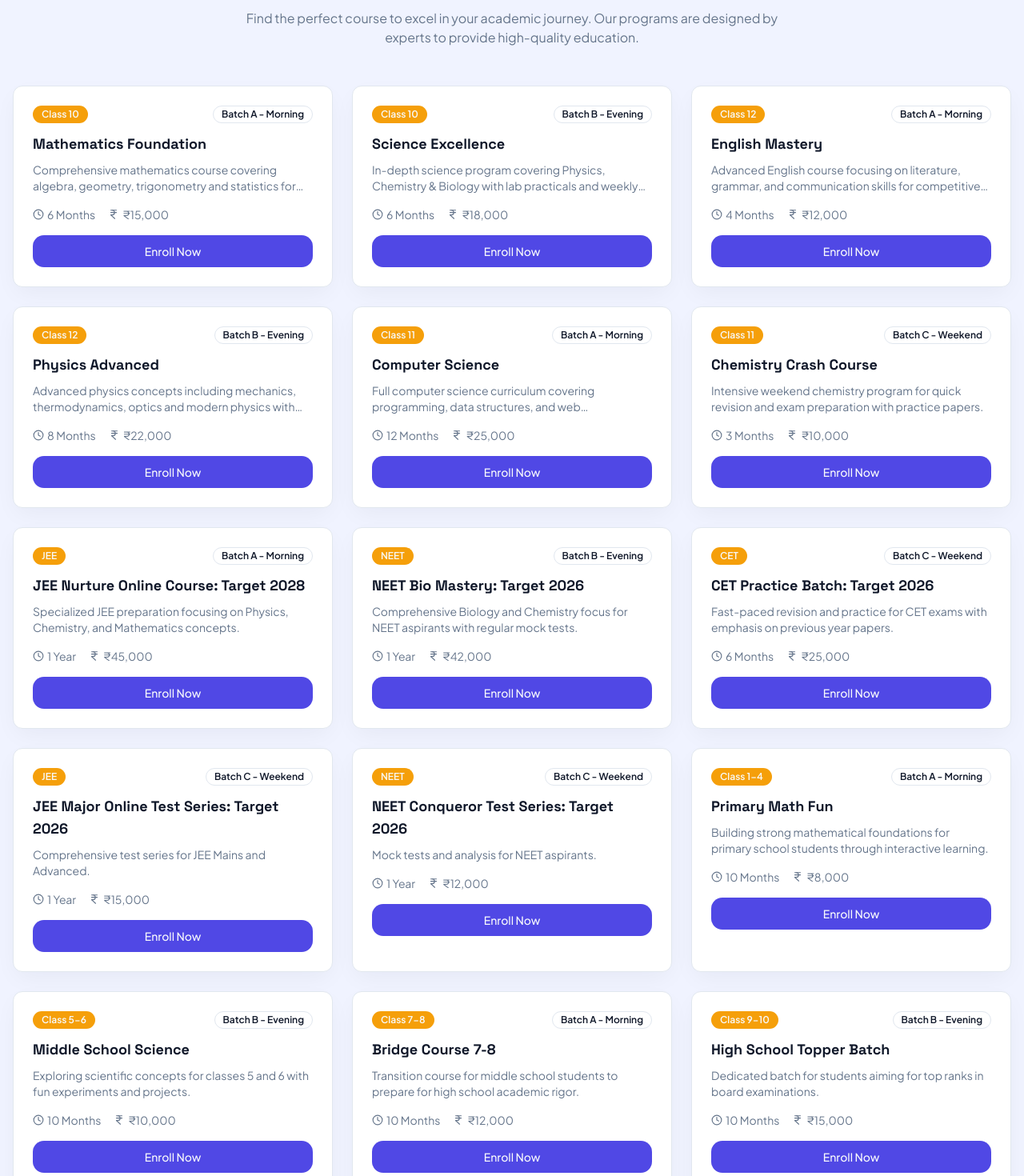
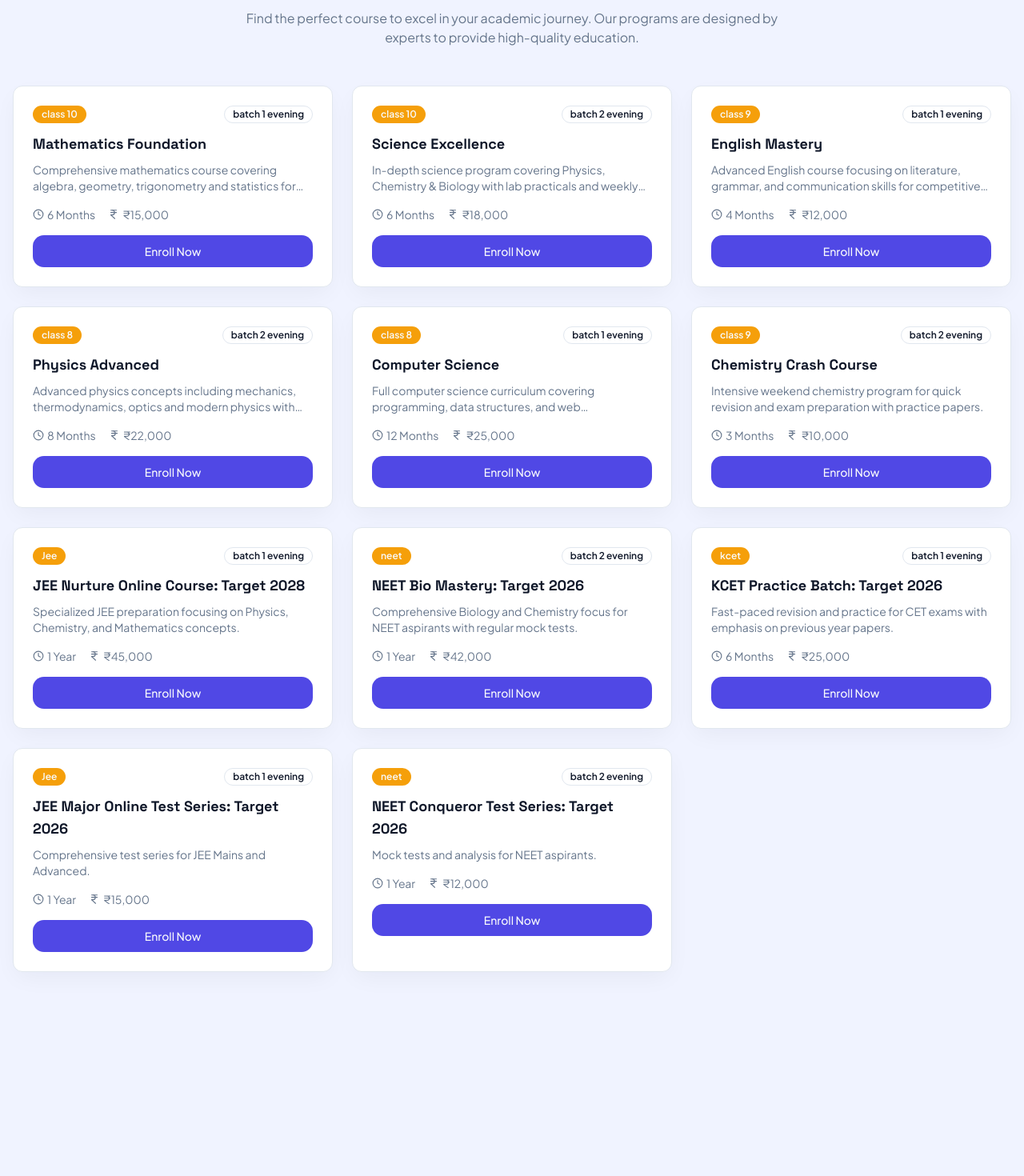
Before and after one commit to NikRAJ562877/Vidyastra, a React (Vite) app: page /enroll in a window 1280 px wide. Shown: the part 200-1670 px from the top of the page at 80% size. After the commit the page ends 1447 px from the top, so only its background shows below. Built offline with nearby package versions, Linux system fonts and the light colour scheme; the HTML template or start-up script is replaced by a standard one.

Commit message:
lots of change

```diff
--- a/src/components/EnrollmentDialog.tsx
+++ b/src/components/EnrollmentDialog.tsx
@@ -106,8 +106,10 @@ const EnrollmentDialog = ({ course, open, onClose }: Props) => {
         batch: form.batch || course?.batch || "",
         status: "pending",
         totalFee: course?.fee || 0,
-        paymentType: "full",
-        remainingAmount: 0,
+        paymentType: form.paymentScheme,
+        paymentStatus: 'pending',
+        amountPaid: 0,
+        remainingAmount: course?.fee || 0,
         amountToPay: finalAmount,
       });
       setStep("success");
--- a/src/components/Navbar.tsx
+++ b/src/components/Navbar.tsx
@@ -69,11 +69,8 @@ const Navbar = () => {
                   {[
                     "JEE",
                     "NEET",
-                    "CET",
-                    "Class 1-4",
-                    "Class 5-6",
-                    "Class 7-8",
-                    "Class 9-10",
+                    "KCET",
+                    "Class 8-10",
                   ].map((item) => (
                     <button
                       key={item}
--- a/src/hooks/use-courses.ts
+++ b/src/hooks/use-courses.ts
@@ -9,7 +9,11 @@ export default function useCourses() {
             const raw = localStorage.getItem(STORAGE_KEY);
             if (!raw) return defaultCourses;
             const parsed = JSON.parse(raw) as Course[];
-            return Array.isArray(parsed) && parsed.length ? parsed : defaultCourses;
+            const sanitized = Array.isArray(parsed) ? parsed.map(c => ({
+                ...c,
+                subject: Array.isArray(c.subject) ? c.subject : (typeof c.subject === 'string' ? [c.subject] : [])
+            })) : defaultCourses;
+            return sanitized.length ? sanitized : defaultCourses;
         } catch (err) {
             console.error('Failed to read courses from localStorage', err);
             return defaultCourses;
--- a/src/lib/mock-data.ts
+++ b/src/lib/mock-data.ts
@@ -5,6 +5,7 @@ export interface Course {
   name: string;
   class: string;
   batch: string;
+  subject: string[];
   duration: string;
   fee: number;
   minFirstInstallment?: number; // Added for flexible payment plans
@@ -143,8 +144,9 @@ export const courses: Course[] = [
   {
     id: '1',
     name: 'Mathematics Foundation',
-    class: 'Class 10',
-    batch: 'Batch A - Morning',
+    class: 'class 10',
+    batch: 'batch 1 evening',
+    subject: ['Maths'],
     duration: '6 Months',
     fee: 15000,
     description: 'Comprehensive mathematics course covering algebra, geometry, trigonometry and statistics for Class 10 students.',
@@ -152,8 +154,9 @@ export const courses: Course[] = [
   {
     id: '2',
     name: 'Science Excellence',
-    class: 'Class 10',
-    batch: 'Batch B - Evening',
+    class: 'class 10',
+    batch: 'batch 2 evening',
+    subject: ['Biology'],
     duration: '6 Months',
     fee: 18000,
     description: 'In-depth science program covering Physics, Chemistry & Biology with lab practicals and weekly tests.',
@@ -161,8 +164,9 @@ export const courses: Course[] = [
   {
     id: '3',
     name: 'English Mastery',
-    class: 'Class 12',
-    batch: 'Batch A - Morning',
+    class: 'class 9',
+    batch: 'batch 1 evening',
+    subject: ['English'],
     duration: '4 Months',
     fee: 12000,
     description: 'Advanced English course focusing on literature, grammar, and communication skills for competitive exams.',
@@ -170,8 +174,9 @@ export const courses: Course[] = [
   {
     id: '4',
     name: 'Physics Advanced',
-    class: 'Class 12',
-    batch: 'Batch B - Evening',
+    class: 'class 8',
+    batch: 'batch 2 evening',
+    subject: ['Physics'],
     duration: '8 Months',
     fee: 22000,
     description: 'Advanced physics concepts including mechanics, thermodynamics, optics and modern physics with problem solving.',
@@ -179,8 +184,9 @@ export const courses: Course[] = [
   {
     id: '5',
     name: 'Computer Science',
-    class: 'Class 11',
-    batch: 'Batch A - Morning',
+    class: 'class 8',
+    batch: 'batch 1 evening',
+    subject: ['Others'],
     duration: '12 Months',
     fee: 25000,
     description: 'Full computer science curriculum covering programming, data structures, and web development fundamentals.',
@@ -188,8 +194,9 @@ export const courses: Course[] = [
   {
     id: '6',
     name: 'Chemistry Crash Course',
-    class: 'Class 11',
-    batch: 'Batch C - Weekend',
+    class: 'class 9',
+    batch: 'batch 2 evening',
+    subject: ['Chemistry'],
     duration: '3 Months',
     fee: 10000,
     description: 'Intensive weekend chemistry program for quick revision and exam preparation with practice papers.',
@@ -197,8 +204,9 @@ export const courses: Course[] = [
   {
     id: '7',
     name: 'JEE Nurture Online Course: Target 2028',
-    class: 'JEE',
-    batch: 'Batch A - Morning',
+    class: 'Jee',
+    batch: 'batch 1 evening',
+    subject: ['Maths'],
     duration: '1 Year',
     fee: 45000,
     description: 'Specialized JEE preparation focusing on Physics, Chemistry, and Mathematics concepts.',
@@ -215,8 +223,9 @@ export const courses: Course[] = [
   {
     id: '8',
     name: 'NEET Bio Mastery: Target 2026',
-    class: 'NEET',
-    batch: 'Batch B - Evening',
+    class: 'neet',
+    batch: 'batch 2 evening',
+    subject: ['Biology'],
     duration: '1 Year',
     fee: 42000,
     description: 'Comprehensive Biology and Chemistry focus for NEET aspirants with regular mock tests.',
@@ -232,9 +241,10 @@ export const courses: Course[] = [
   },
   {
     id: '9',
-    name: 'CET Practice Batch: Target 2026',
-    class: 'CET',
-    batch: 'Batch C - Weekend',
+    name: 'KCET Practice Batch: Target 2026',
+    class: 'kcet',
+    batch: 'batch 1 evening',
+    subject: ['Physics'],
     duration: '6 Months',
     fee: 25000,
     description: 'Fast-paced revision and practice for CET exams with emphasis on previous year papers.',
@@ -251,8 +261,9 @@ export const courses: Course[] = [
   {
     id: '14',
     name: 'JEE Major Online Test Series: Target 2026',
-    class: 'JEE',
-    batch: 'Batch C - Weekend',
+    class: 'Jee',
+    batch: 'batch 1 evening',
+    subject: ['Chemistry'],
     duration: '1 Year',
     fee: 15000,
     description: 'Comprehensive test series for JEE Mains and Advanced.',
@@ -269,8 +280,9 @@ export const courses: Course[] = [
   {
     id: '15',
     name: 'NEET Conqueror Test Series: Target 2026',
-    class: 'NEET',
-    batch: 'Batch C - Weekend',
+    class: 'neet',
+    batch: 'batch 2 evening',
+    subject: ['Biology'],
     duration: '1 Year',
     fee: 12000,
     description: 'Mock tests and analysis for NEET aspirants.',
@@ -283,42 +295,6 @@ export const courses: Course[] = [
       achievement: 'MAMC Delhi',
     },
     showOnLandingPage: true
-  },
-  {
-    id: '10',
-    name: 'Primary Math Fun',
-    class: 'Class 1-4',
-    batch: 'Batch A - Morning',
-    duration: '10 Months',
-    fee: 8000,
-    description: 'Building strong mathematical foundations for primary school students through interactive learning.',
-  },
-  {
-    id: '11',
-    name: 'Middle School Science',
-    class: 'Class 5-6',
-    batch: 'Batch B - Evening',
-    duration: '10 Months',
-    fee: 10000,
-    description: 'Exploring scientific concepts for classes 5 and 6 with fun experiments and projects.',
-  },
-  {
-    id: '12',
-    name: 'Bridge Course 7-8',
-    class: 'Class 7-8',
-    batch: 'Batch A - Morning',
-    duration: '10 Months',
-    fee: 12000,
-    description: 'Transition course for middle school students to prepare for high school academic rigor.',
-  },
-  {
-    id: '13',
-    name: 'High School Topper Batch',
-    class: 'Class 9-10',
-    batch: 'Batch B - Evening',
-    duration: '10 Months',
-    fee: 15000,
-    description: 'Dedicated batch for students aiming for top ranks in board examinations.',
   },
 ];
 
@@ -352,9 +328,62 @@ export const marks: Mark[] = [
 ];
 
 export const enrollments: Enrollment[] = [
-  { id: '1', uniqueId: 'ENR-2025-101', name: 'Meera Joshi', phone: '9988776655', email: 'meera@test.com', class: 'Class 10', batch: 'Batch A - Morning', registerNumber: '', mode: 'online', status: 'pending', date: '2025-02-10' },
-  { id: '2', uniqueId: 'ENR-2025-102', name: 'Arjun Reddy', phone: '9988776656', email: 'arjun.r@test.com', class: 'Class 12', batch: 'Batch B - Evening', registerNumber: 'REG007', mode: 'offline', status: 'pending', date: '2025-02-11' },
-  { id: '3', uniqueId: 'ENR-2025-103', name: 'Divya Menon', phone: '9988776657', email: 'divya@test.com', class: 'Class 11', batch: 'Batch A - Morning', registerNumber: '', mode: 'online', status: 'pending', date: '2025-02-12' },
+  {
+    id: '1',
+    uniqueId: 'ENR-2025-101',
+    name: 'Meera Joshi',
+    phone: '9988776655',
+    email: 'meera@test.com',
+    class: 'class 10',
+    batch: 'batch 1 evening',
+    registerNumber: '',
+    mode: 'online',
+    status: 'pending',
+    date: '2025-02-10',
+    paymentType: 'installment',
+    amountPaid: 7500,
+    totalFee: 15000,
+    remainingAmount: 7500,
+    paymentStatus: 'partial',
+    transactionId: 'TXN-998877'
+  },
+  {
+    id: '2',
+    uniqueId: 'ENR-2025-102',
+    name: 'Arjun Reddy',
+    phone: '9988776656',
+    email: 'arjun.r@test.com',
+    class: 'Jee',
+    batch: 'batch 2 evening',
+    registerNumber: 'REG007',
+    mode: 'offline',
+    status: 'pending',
+    date: '2025-02-11',
+    paymentType: 'full',
+    amountPaid: 0,
+    totalFee: 45000,
+    remainingAmount: 45000,
+    paymentStatus: 'pending'
+  },
+  {
+    id: '3',
+    uniqueId: 'ENR-2025-103',
+    name: 'Divya Menon',
+    phone: '9988776657',
+    email: 'divya@test.com',
+    class: 'class 9',
+    batch: 'batch 1 evening',
+    registerNumber: '',
+    mode: 'online',
+    status: 'pending',
+    date: '2025-02-12',
+    paymentType: 'full',
+    amountPaid: 12000,
+    totalFee: 12000,
+    remainingAmount: 0,
+    paymentStatus: 'paid',
+    transactionId: 'TXN-112233'
+  },
 ];
 
 export const attendance: Attendance[] = [
@@ -396,11 +425,11 @@ export const notes: Note[] = [
   }
 ];
 
-export const subjects = ['Mathematics', 'Science', 'English', 'Physics', 'Chemistry', 'Hindi', 'Computer Science', 'Biology'];
+export const subjects = ['Maths', 'Physics', 'Chemistry', 'Biology', 'Social Science', 'English', 'Kannada', 'Hindi', 'Others'];
 
-export const classes = ['Class 10', 'Class 11', 'Class 12', 'JEE', 'NEET', 'CET', 'Class 1-4', 'Class 5-6', 'Class 7-8', 'Class 9-10'];
+export const classes = ['Jee', 'neet', 'kcet', 'class 8', 'class 9', 'class 10'];
 
-export const batches = ['Batch A - Morning', 'Batch B - Evening', 'Batch C - Weekend'];
+export const batches = ['batch 1 evening', 'batch 2 evening'];
 
 // Announcements (default seed)
 export interface Announcement {
@@ -470,3 +499,9 @@ export function authenticateUser(email: string, password: string): { user: AuthU
 
   return null;
 }
+
+export const getPaymentStatus = (paid: number, total: number): 'paid' | 'pending' | 'partial' => {
+  if (paid === 0) return 'pending';
+  if (paid >= total) return 'paid';
+  return 'partial';
+};
--- a/src/pages/SubmitEnrollment.tsx
+++ b/src/pages/SubmitEnrollment.tsx
@@ -45,17 +45,19 @@ const SubmitEnrollment = () => {
 
     // Simulate payment processing delay
     setTimeout(() => {
-      const amountPaid = selectedPlan === "full" ? totalFee : installmentAmount;
-      const paymentStatus = selectedPlan === "full" ? "paid" : "partial";
+      const amountPaid = selectedPlan === 'full' ? totalFee : installmentAmount;
+      const paymentStatus = selectedPlan === 'full' ? 'paid' : 'partial';
+      const remainingAmount = totalFee - amountPaid;
 
       // Record the enrollment
       const newEnrollment = {
         ...enrollmentData,
         paymentType: selectedPlan,
         amountPaid,
+        remainingAmount,
         paymentStatus,
         transactionId: `TXN-${Math.floor(Math.random() * 1000000)}`,
-        status: "pending", // Admin still needs to confirm/convert to student
+        status: 'pending', // Admin still needs to confirm/convert to student
       };
 
       // Since the hook uses Date.now() for ID, we can predict the ID or just use the whole list
--- a/src/pages/admin/AdminStudents.tsx
+++ b/src/pages/admin/AdminStudents.tsx
@@ -29,7 +29,7 @@ import {
   DialogDescription,
 } from "@/components/ui/dialog";
 import useStudents from "@/hooks/use-students";
-import { classes as mockClasses, Student } from "@/lib/mock-data";
+import { classes as mockClasses, Student, getPaymentStatus } from "@/lib/mock-data";
 import {
   UserPlus,
   Search,
@@ -59,6 +59,7 @@ const AdminStudents = () => {
     amount: "",
     date: new Date().toISOString().split("T")[0],
   });
+  const [viewPaymentOpen, setViewPaymentOpen] = useState(false);
 
   // Form state
   const [formData, setFormData] = useState({
@@ -66,7 +67,7 @@ const AdminStudents = () => {
     email: "",
     phone: "",
     class: "",
-    batch: "Batch A - Morning",
+    batch: "batch 1 evening",
     registerNumber: "",
     rollNumber: "",
   });
@@ -99,7 +100,7 @@ const AdminStudents = () => {
       email: "",
       phone: "",
       class: "",
-      batch: "Batch A - Morning",
+      batch: "batch 1 evening",
       registerNumber: "",
       rollNumber: "",
     });
@@ -113,6 +114,11 @@ const AdminStudents = () => {
       amount: student.totalFee ? (student.totalFee / 2).toString() : "15000",
     });
     setOfflinePaymentOpen(true);
+  };
+
+  const handleViewPayment = (student: Student) => {
+    setSelectedStudent(student);
+    setViewPaymentOpen(true);
   };
 
   const saveOfflinePayment = () => {
@@ -130,8 +136,8 @@ const AdminStudents = () => {
 
     const history = [...(selectedStudent.paymentHistory || []), newRecord];
     const totalPaid = history.reduce((sum, r) => sum + r.amount, 0);
-    const status =
-      totalPaid >= (selectedStudent.totalFee || 0) ? "paid" : "partial";
+    const totalFee = selectedStudent.totalFee || 0;
+    const status = getPaymentStatus(totalPaid, totalFee);
 
     update(selectedStudent.id, {
       paymentHistory: history,
@@ -229,14 +235,25 @@ const AdminStudents = () => {
                   <TableCell>{s.class}</TableCell>
                   <TableCell className="text-xs">{s.batch}</TableCell>
                   <TableCell>
-                    <Badge
-                      variant={
-                        s.paymentStatus === "paid" ? "default" : "secondary"
-                      }
-                      className="text-[10px] uppercase"
-                    >
-                      {s.paymentStatus}
-                    </Badge>
+                    {(() => {
+                      const totalPaid = s.paymentHistory?.reduce((sum, r) => sum + r.amount, 0) || 0;
+                      const totalFee = s.totalFee || 0;
+                      const status = getPaymentStatus(totalPaid, totalFee);
+                      return (
+                        <Badge
+                          variant={status === "paid" ? "default" : "secondary"}
+                          className={`text-[10px] uppercase cursor-pointer ${status === "paid"
+                              ? "bg-success"
+                              : status === "partial"
+                                ? "bg-warning"
+                                : ""
+                            }`}
+                          onClick={() => handleViewPayment(s)}
+                        >
+                          {status}
+                        </Badge>
+                      );
+                    })()}
                   </TableCell>
                   <TableCell className="text-right">
                     <div className="flex justify-end gap-1">
@@ -599,6 +616,79 @@ const AdminStudents = () => {
           </DialogFooter>
         </DialogContent>
       </Dialog>
+      {/* View Payment Summary Modal */}
+      <Dialog open={viewPaymentOpen} onOpenChange={setViewPaymentOpen}>
+        <DialogContent className="sm:max-w-[400px]">
+          <DialogHeader>
+            <DialogTitle>Payment Summary</DialogTitle>
+            <DialogDescription>
+              Payment details for {selectedStudent?.name}
+            </DialogDescription>
+          </DialogHeader>
+          <div className="space-y-4 py-4">
+            <div className="grid grid-cols-2 gap-4 text-sm">
+              <div className="space-y-1">
+                <p className="text-muted-foreground">Total Fee</p>
+                <p className="font-bold border-b pb-1">
+                  ₹{selectedStudent?.totalFee?.toLocaleString() || 0}
+                </p>
+              </div>
+              <div className="space-y-1">
+                <p className="text-muted-foreground">Amount Paid</p>
+                <p className="font-bold border-b pb-1 text-success">
+                  ₹{(selectedStudent?.paymentHistory?.reduce((sum, r) => sum + r.amount, 0) || 0).toLocaleString()}
+                </p>
+              </div>
+              <div className="space-y-1">
+                <p className="text-muted-foreground">Remaining</p>
+                <p className="font-bold border-b pb-1 text-destructive">
+                  ₹{(Math.max(0, (selectedStudent?.totalFee || 0) - (selectedStudent?.paymentHistory?.reduce((sum, r) => sum + r.amount, 0) || 0))).toLocaleString()}
+                </p>
+              </div>
+              <div className="space-y-1">
+                <p className="text-muted-foreground">Status</p>
+                <p className="font-bold border-b pb-1 capitalize">
+                  {getPaymentStatus(
+                    selectedStudent?.paymentHistory?.reduce((sum, r) => sum + r.amount, 0) || 0,
+                    selectedStudent?.totalFee || 0
+                  )}
+                </p>
+              </div>
+            </div>
+
+            {selectedStudent?.paymentHistory && selectedStudent.paymentHistory.length > 0 && (
+              <div className="space-y-2">
+                <p className="text-xs font-bold uppercase tracking-wider text-muted-foreground">Payment History</p>
+                <div className="max-h-[150px] overflow-y-auto space-y-2">
+                  {selectedStudent.paymentHistory.map((record) => (
+                    <div key={record.id} className="text-xs p-2 bg-muted rounded border border-border flex justify-between items-center">
+                      <div>
+                        <p className="font-semibold">{record.date}</p>
+                        <p className="text-muted-foreground">{record.mode} - {record.type}</p>
+                      </div>
+                      <p className="font-bold">₹{record.amount.toLocaleString()}</p>
+                    </div>
+                  ))}
+                </div>
+              </div>
+            )}
+          </div>
+          <DialogFooter>
+            <Button
+              variant="outline"
+              onClick={() => setViewPaymentOpen(false)}
+            >
+              Close
+            </Button>
+            <Button onClick={() => {
+              setViewPaymentOpen(false);
+              handleRecordPayment(selectedStudent!);
+            }}>
+              Record New Payment
+            </Button>
+          </DialogFooter>
+        </DialogContent>
+      </Dialog>
     </DashboardLayout>
   );
 };
--- a/src/pages/admin/AdminTeachers.tsx
+++ b/src/pages/admin/AdminTeachers.tsx
@@ -49,7 +49,7 @@ const AdminTeachers = () => {
 
     add({
       ...formData,
-      assignedBatches: ["Batch A - Morning"], // Default
+      assignedBatches: ["batch 1 evening"], // Default
     });
 
     setIsAddDialogOpen(false);
```
Also changed, not shown: src/pages/admin/AdminCourses.tsx (+41 -3 lines), src/pages/admin/AdminEnrollments.tsx (+27 -12 lines).
